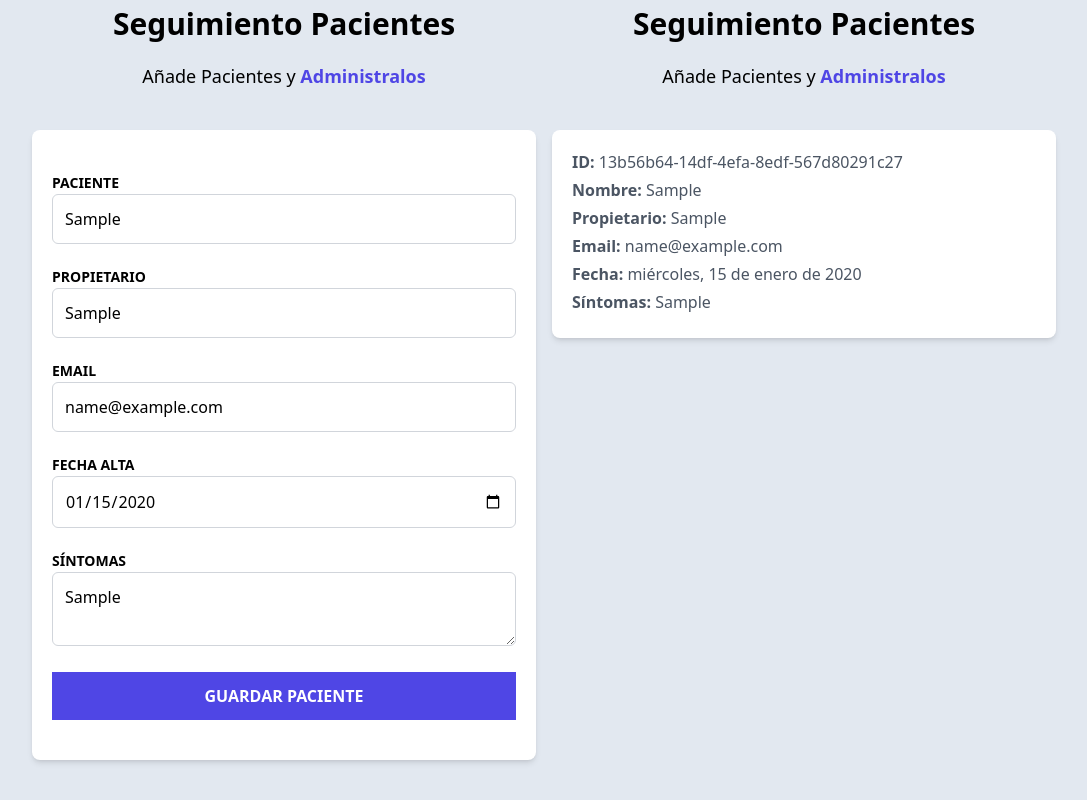
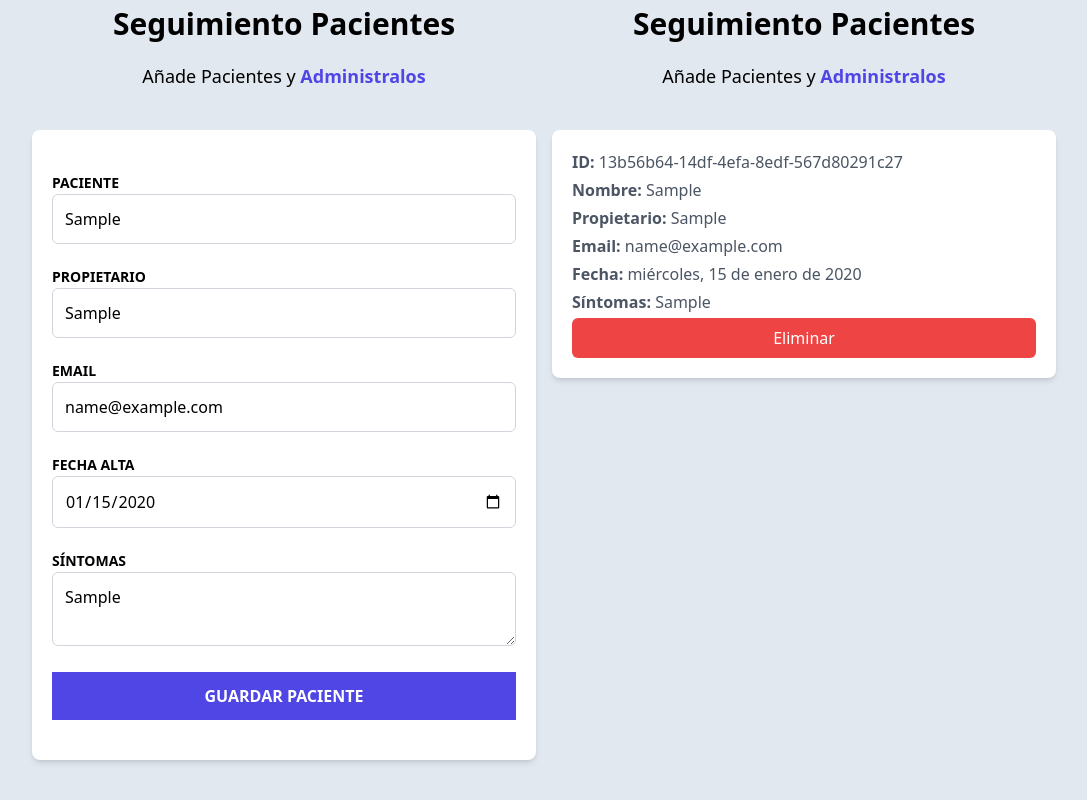
Before and after one commit to JmAtochePascual/AdministradorPacientes-React-TS, a React (Vite) app: page / in a window 1280 px wide. Both pictures are taken after typing "Sample", "Sample", "name@example.com", "2020-01-15", "Sample" into the empty fields and a click on the input "Guardar Paciente". Shown: the part 242-1042 px from the top of the page, without its empty margins (96-1183 px from the left). Built offline with nearby package versions, Linux system fonts and the light colour scheme.

Commit message:
feat: :sparkles: Elimina un paciente
Implementa la logica para eliminar un paciente

```diff
--- a/src/components/PatientDetail.tsx
+++ b/src/components/PatientDetail.tsx
@@ -1,3 +1,4 @@
+import { usePatientStore } from "../store/useStore";
 import { TPatient } from "../types"
 import { formatDate } from "../utils";
 import PatientDetailItem from "./PatientDetailItem";
@@ -7,6 +8,7 @@ type PatienDetailProps = {
 }
 
 const PatientDetail = ({ patient }: PatienDetailProps) => {
+  const { deletePatient } = usePatientStore();
   const { name, caretaker, email, date, id, symptoms } = patient;
 
   return (
@@ -17,6 +19,14 @@ const PatientDetail = ({ patient }: PatienDetailProps) => {
       <PatientDetailItem label="Email" data={email} />
       <PatientDetailItem label="Fecha" data={formatDate(date)} />
       <PatientDetailItem label="Síntomas" data={symptoms} />
+
+      <div className="">
+        <button
+          onClick={() => deletePatient(id)}
+          className="w-full p-2 text-center rounded-md text-white bg-red-500">
+          Eliminar
+        </button>
+      </div>
     </div>
   )
 }
--- a/src/store/useStore.ts
+++ b/src/store/useStore.ts
@@ -4,11 +4,17 @@ import { TPatient } from '../types';
 type TPatienState = {
   patients: TPatient[];
   addPatient: (patient: TPatient) => void;
+  deletePatient: (id: string) => void;
 };
 
 export const usePatientStore = create<TPatienState>((set) => ({
   patients: [],
   addPatient: (patient) => {
     set((state) => ({ patients: [...state.patients, patient] }));
-  }
+  },
+  deletePatient: (id) => {
+    set((state) => ({
+      patients: state.patients.filter((patient) => patient.id !== id),
+    }));
+  },
 }));
```
